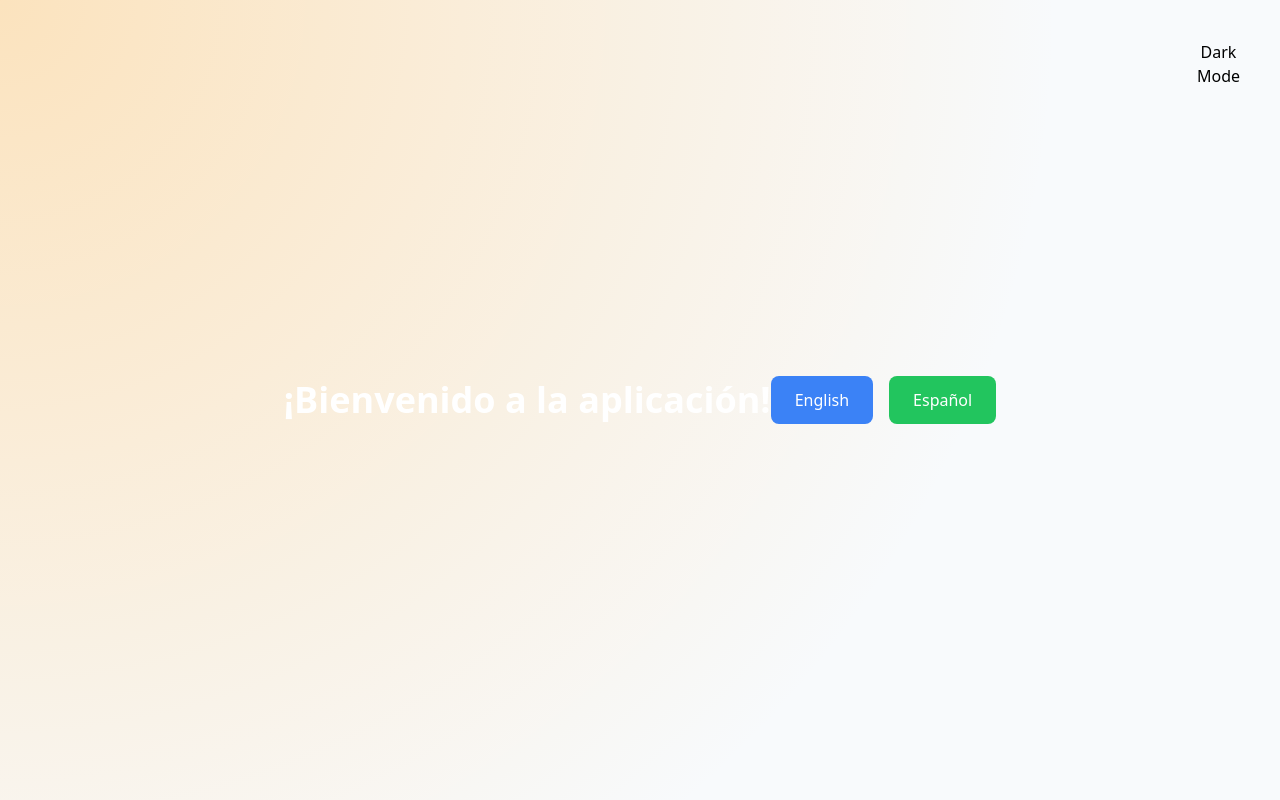
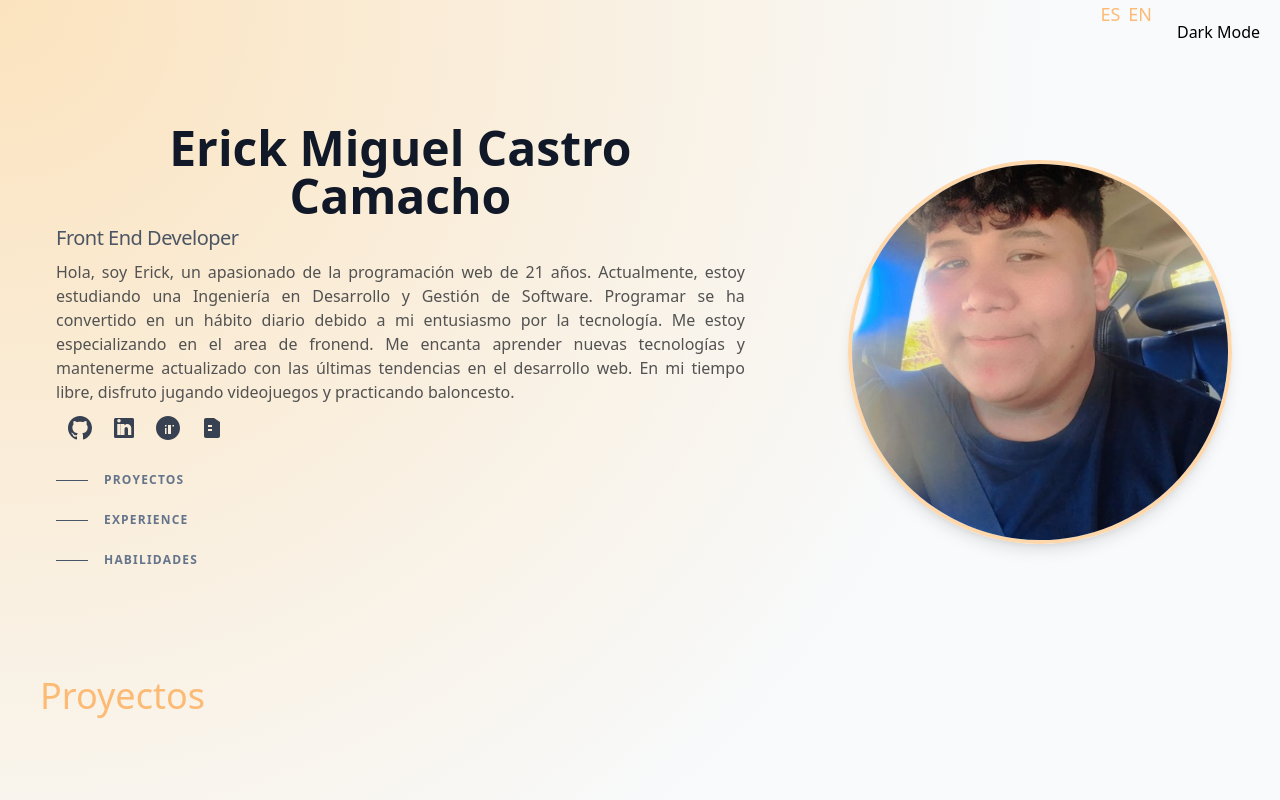
Before and after one commit to ErickCastroo/Portfolio, a React (Vite) app: page / in a window 1280 px wide. Built offline with nearby package versions, Linux system fonts and the light colour scheme.

Commit message:
Actualizar la estructura del componente App, agregar el componente Header y mejorar la traducción en inglés

```diff
--- a/src/App.tsx
+++ b/src/App.tsx
@@ -1,45 +1,48 @@
-import React from 'react';
+import React from 'react'
 import { useTranslation } from 'react-i18next'
 
-import { ThemeProvider } from '@/context/ThemeContext';
+import i18n from '@/utils/config/I18n'
+import { ThemeProvider } from '@/context/ThemeContext'
 
-import { ThemeSwitcher } from '@/components/CambiadordeTema';
-import { GradientFollowMouse } from '@/components/MouseGradiante';
-import i18n from './utils/config/I18n';
+import { ThemeSwitcher } from '@/components/CambiadordeTema'
+import { GradientFollowMouse } from '@/components/MouseGradiante'
+import { Header } from '@/components/Header'
 
 const App: React.FC = () => {
   const { t } = useTranslation()
 
   const changeLanguage = (lng: string) => {
-    i18n.changeLanguage(lng) // Cambiar idioma
+    i18n.changeLanguage(lng)
   }
 
   return (
     <ThemeProvider>
       <GradientFollowMouse>
-        <div className='flex justify-center items-center min-h-screen relative z-20'>
-          <h1 className='text-4xl font-bold text-center text-white'>{t('welcome')}</h1>
-          <div className="space-x-4">
-            <button
-              onClick={() => changeLanguage('en')}
-              className="px-6 py-3 bg-blue-500 text-white rounded-lg hover:bg-blue-600 transition duration-300"
-            >
-              English
-            </button>
-            <button
-              onClick={() => changeLanguage('es')}
-              className="px-6 py-3 bg-green-500 text-white rounded-lg hover:bg-green-600 transition duration-300"
-            >
-              Español
-            </button>
-            </div>
+        <div className='flex justify-end items-center mx-32'>
+          <button onClick={() => changeLanguage('es')} className='text-lg mr-2 text-orange-300 dark:text-slate-300'>ES</button>
+          <button onClick={() => changeLanguage('en')} className='text-lg text-orange-300 dark:text-slate-300'>EN</button>
+        </div>
+        <div className='flex flex-col md:flex-row justify-center items-center'>
+          <div className='flex justify-start items-center mx-10 w-full md:w-3/5 p-4'>
+            <Header />
           </div>
-          <div className='absolute right-5 top-5'>
-            <ThemeSwitcher />
+          <div className='flex justify-center   w-full md:w-2/5'>
+            <img
+              src='/images/erick-castro.jpg'
+              alt='Erick Castro'
+              className='w-96 h-96 rounded-full border-4 border-orange-200 dark:border-slate-100 shadow-lg'
+            />
           </div>
+        </div>
+
+        <div className='flex justify-start items-center mx-10 mb-5'>
+          <h1 className='text-4xl dark:text-slate-300 text-orange-300'>{t('projects')}</h1>
+        </div>
+
+        <ThemeSwitcher />
       </GradientFollowMouse>
     </ThemeProvider>
-  );
-};
+  )
+}
 
-export { App };
+export { App }
```
Also changed, not shown: src/utils/lang/en/translation.json (+7 -1 lines).
